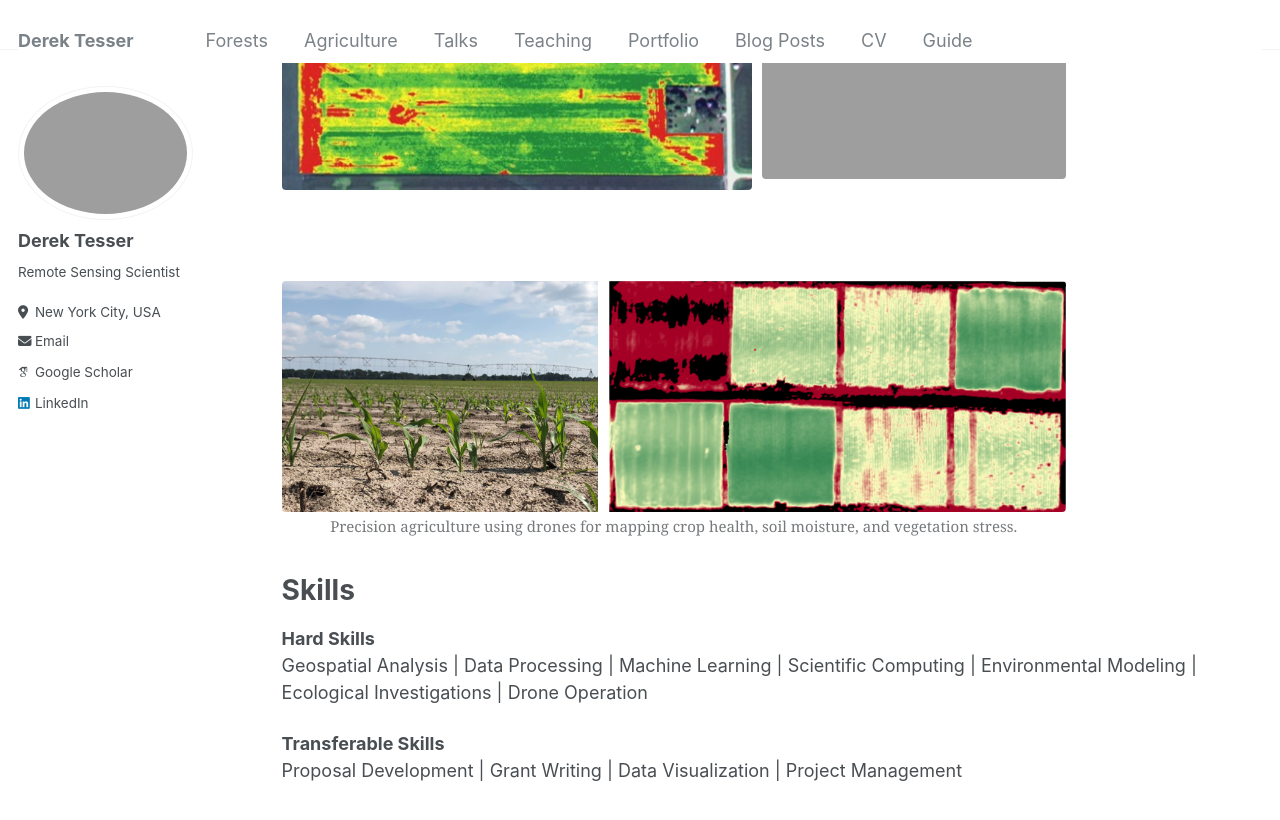
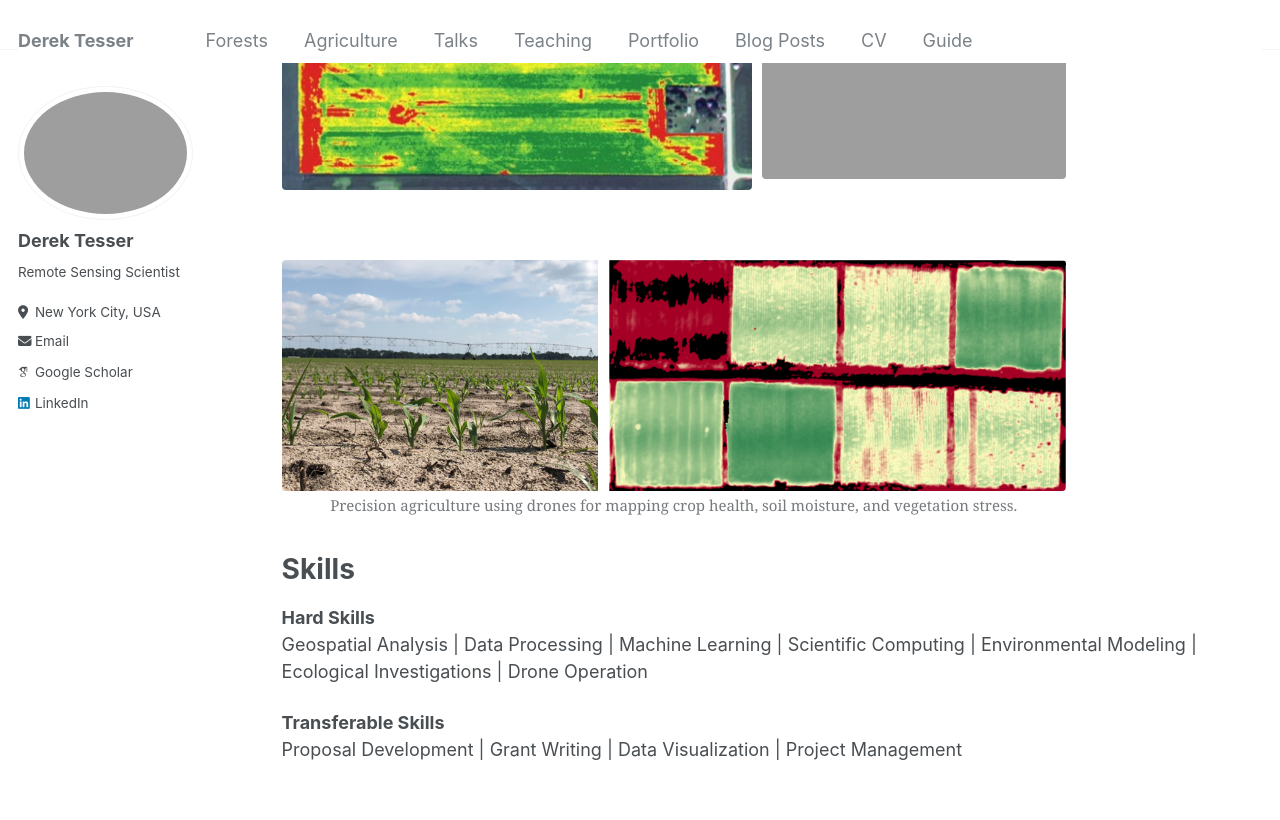
Before and after one commit to dstesser/dstesser.github.io, a Jekyll site: the page built from _pages/agriculture.md, in a window 1280 px wide and 900 px high, scrolled down 1223 px. Shown: the top 820 px of the window. Built offline with Jekyll 4.4.1, drawn with Linux system fonts in a browser that asks for light colours; some web fonts are replaced.

Commit message:
Update agriculture.md

```diff
--- a/_pages/agriculture.md
+++ b/_pages/agriculture.md
@@ -28,7 +28,7 @@ City College of New York<br>
 
 
 <div style="text-align: center;">
-    <div style="display: flex; flex-wrap: wrap; gap: 0px; margin-bottom: 0px;">
+    <div style="display: flex; flex-wrap: wrap; gap: 0px; margin-bottom: -20px;">
         <figure style="width: 48%;">
             <img src="https://raw.githubusercontent.com/dstesser/dstesser.github.io/master/images/slantrangegallo.jpg" style="width: 100%;" alt="pindarvineyard">
         </figure>
@@ -37,7 +37,7 @@ City College of New York<br>
             <img src="https://dstesser.github.io/images/gallo_gif_resized2.gif" style="width: 100%;" alt="gallovineyard">
         </figure>
     </div>
-    <div style="display: flex; flex-wrap: wrap; gap: 0px; margin-top: 1px;">
+    <div style="display: flex; flex-wrap: wrap; gap: 0px; margin-top: 0px;">
         <figure style="width: 80%;">
             <img src="https://raw.githubusercontent.com/dstesser/dstesser.github.io/master/images/uf_russellranch_combined.png" style="width: 100%;">
             <figcaption style="font-size: 15px; max-width: 90%; text-align:justify; margin: 0 auto; margin-top: -15px;">Precision agriculture using drones for mapping crop health, soil moisture, and vegetation stress.</figcaption>
```
